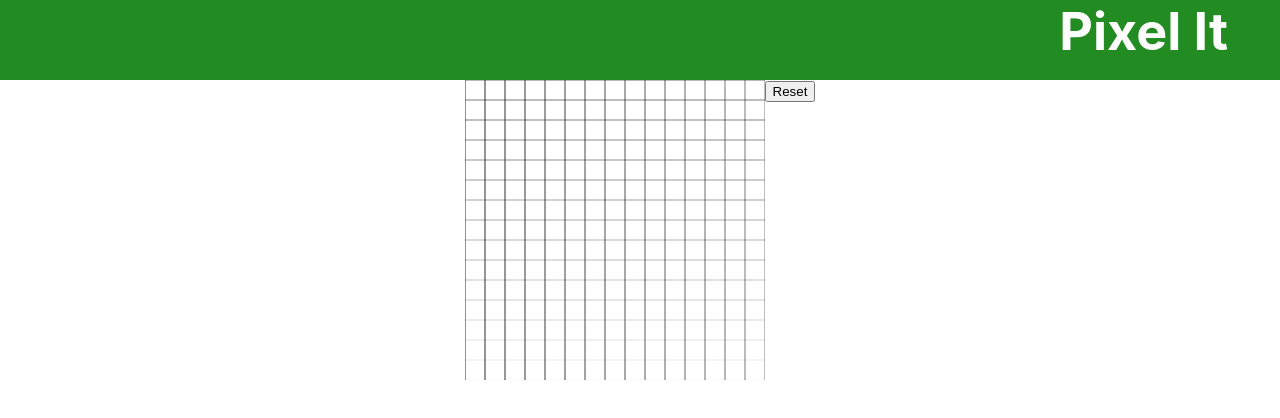
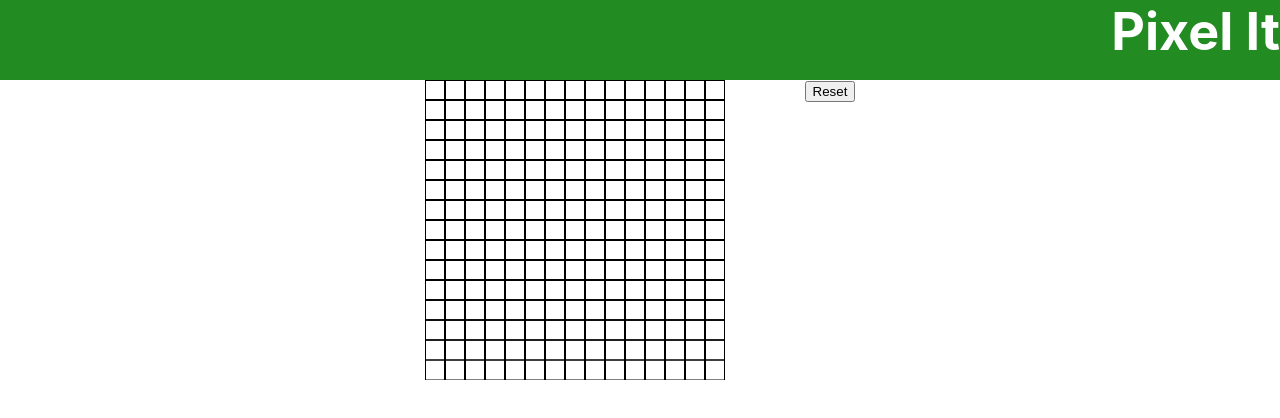
Before and after one commit to kimj42/pixel_it_capstone, a React (Create React App) app: page / in a window 1280 px wide. Shown: the top 418 px of the page. Built offline with nearby package versions, Linux system fonts and the light colour scheme.

Commit message:
made it possible to click within the first pixel and just turn that pixel into red YAYYYYY, now time to make that happen for the rest of the pixels

```diff
--- a/src/App.css
+++ b/src/App.css
@@ -1,7 +1,6 @@
 .App-header {
   background-color: forestgreen;
   min-height: 10vh;
-  /* display: flex; */
   text-align: right;
   font-size: calc(10px + 2vmin);
   color: white;
@@ -9,5 +8,4 @@
 
 h1 {
   margin-top: auto;
-  padding-right: 1em;
 }
--- a/src/App.js
+++ b/src/App.js
@@ -1,19 +1,22 @@
 import React, { Component } from 'react';
 import './App.css';
 import Grid from './components/Grid.js'
-import Palette from './components/Palette.js'
+// import Palette from './components/Palette.js'
 
 class App extends Component {
+  componentDidMount(){
+    document.title = "Pixel It"
+  }
+
   render() {
     return (
       <div className="App">
         <header className="App-header">
           <h1>Pixel It</h1>
         </header>
-        <body>
+        <section>
           <Grid />
-          <Palette />
-        </body>
+        </section>
       </div>
     );
   }
--- a/src/components/Grid.css
+++ b/src/components/Grid.css
@@ -6,5 +6,8 @@
 .clear-button {
   padding-left: 1em;
   padding-right: 1em;
-  margin-left: 5em;
 }
+
+.clear-btn-container {
+  padding-left: 5em;
+}
--- a/src/components/Grid.js
+++ b/src/components/Grid.js
@@ -4,39 +4,78 @@ class Grid extends Component {
 
   componentDidMount() {
       this.updateCanvas();
+      // const canvas = this.refs.canvas;
+      // console.log(this.refs.canvas);
+      // const CANVAS = this.refs.canvas;
+      // window.addEventListener('click', function(event){
+      //   console.log(event.x, event.y);
+      //   //first box coordinates are
+      //   //top left: x: 263, y: 118
+      //   // top right: x: 284, y: 118
+      //   //bottom left: x: 264, y: 137
+      //   //bottom right: x: 283, y: 137
+      //
+      //   if (event.x >= 263 && event.x <= 283 && event.y >= 118 && event.y <= 138) {
+      //     console.log("i'm in if statement");
+      //     console.log(CANVAS);
+      //     CANVAS.addEventListener('click', this.handleClick);
+      //   }
+      // })
   };
 
-  handleClick = () => {
-    const canvas = this.refs.canvas;
-    const ctx = canvas.getContext('2d');
+  handleClick = (event) => {
 
-    ctx.fillStyle = "red";
-    // move to right, move to top, lengthen to right, lengthen to bottom
-    ctx.fillRect(0, 0, 20, 20);
+    // const CANVAS = this.refs.canvas;
+    // window.addEventListener('click', function(event){
+    //   console.log(event.x, event.y);
+      //first box coordinates are
+      //top left: x: 263, y: 118
+      // top right: x: 284, y: 118
+      //bottom left: x: 264, y: 137
+      //bottom right: x: 283, y: 137
 
-    ctx.fillStyle = "blue";
-    ctx.fillRect(0, 20, 20, 20);
-  }
+      if (event.x >= 263 && event.x <= 283 && event.y >= 118 && event.y <= 138) {
+        console.log("i'm in if statement");
+        const ctx = this.refs.canvas.getContext('2d');
+        // console.log(CANVAS);
+        ctx.fillStyle = "red";
+        // move to right, move to top, lengthen to right, lengthen to bottom
+        ctx.fillRect(0, 0, 20, 20);
+      }
+    // })
+    //
+    // const canvas = this.refs.canvas;
+    // const ctx = canvas.getContext('2d');
+    //
+    // ctx.fillStyle = "red";
+    // // move to right, move to top, lengthen to right, lengthen to bottom
+    // ctx.fillRect(0, 0, 20, 20);
+    //
+    // ctx.fillStyle = "blue";
+    // ctx.fillRect(0, 20, 20, 20);
+  };
 
   clearCanvas = () => {
     const canvas = this.refs.canvas;
     const ctx = canvas.getContext('2d');
 
     ctx.clearRect(0, 0, 300, 300);
-    for (let i = 0; i <= this.refs.canvas.width; i += 20) {
+    for (let i = 0; i <= ctx.canvas.width; i += 20) {
       ctx.moveTo(i, 0);
       ctx.lineTo(i, 600);
       ctx.lineWidth = 1;
       ctx.stroke();
     };
 
-    for (let j = 0; j <= this.refs.canvas.height; j += 20) {
+    for (let j = 0; j <= ctx.canvas.height; j += 20) {
       ctx.moveTo(0, j);
       ctx.lineTo(600, j);
       ctx.lineWidth = 1;
       ctx.stroke();
     };
-  }
+  };
+
+
 
   updateCanvas() {
       // this gets the ref attribute from canvas tag
@@ -45,37 +84,40 @@ class Grid extends Component {
       const ctx = canvas.getContext('2d');
 
 
-      for (let i = 0; i <= this.refs.canvas.width; i += 20) {
+      for (let i = 0; i <= ctx.canvas.width; i += 20) {
         ctx.moveTo(i, 0);
         ctx.lineTo(i, 600);
-        ctx.lineWidth = 0.05;
+        ctx.lineWidth = 1;
         ctx.stroke();
       };
 
-      for (let j = 0; j <= this.refs.canvas.height; j += 20) {
+      for (let j = 0; j <= ctx.canvas.height; j += 20) {
         ctx.moveTo(0, j);
         ctx.lineTo(600, j);
-        ctx.lineWidth = 0.05;
+        ctx.lineWidth = 1;
         ctx.stroke();
       };
 
       canvas.addEventListener('click', this.handleClick)
   };
 
+
+
   render() {
+
     return (
       <div className="canvas-container">
         <canvas ref="canvas" width="300" height="300">
         </canvas>
 
-        <section>
+        <section className="clear-btn-container">
           <button onClick={this.clearCanvas}>
             Reset
           </button>
         </section>
       </div>
     );
-  }
+  };
 };
 
 
```
